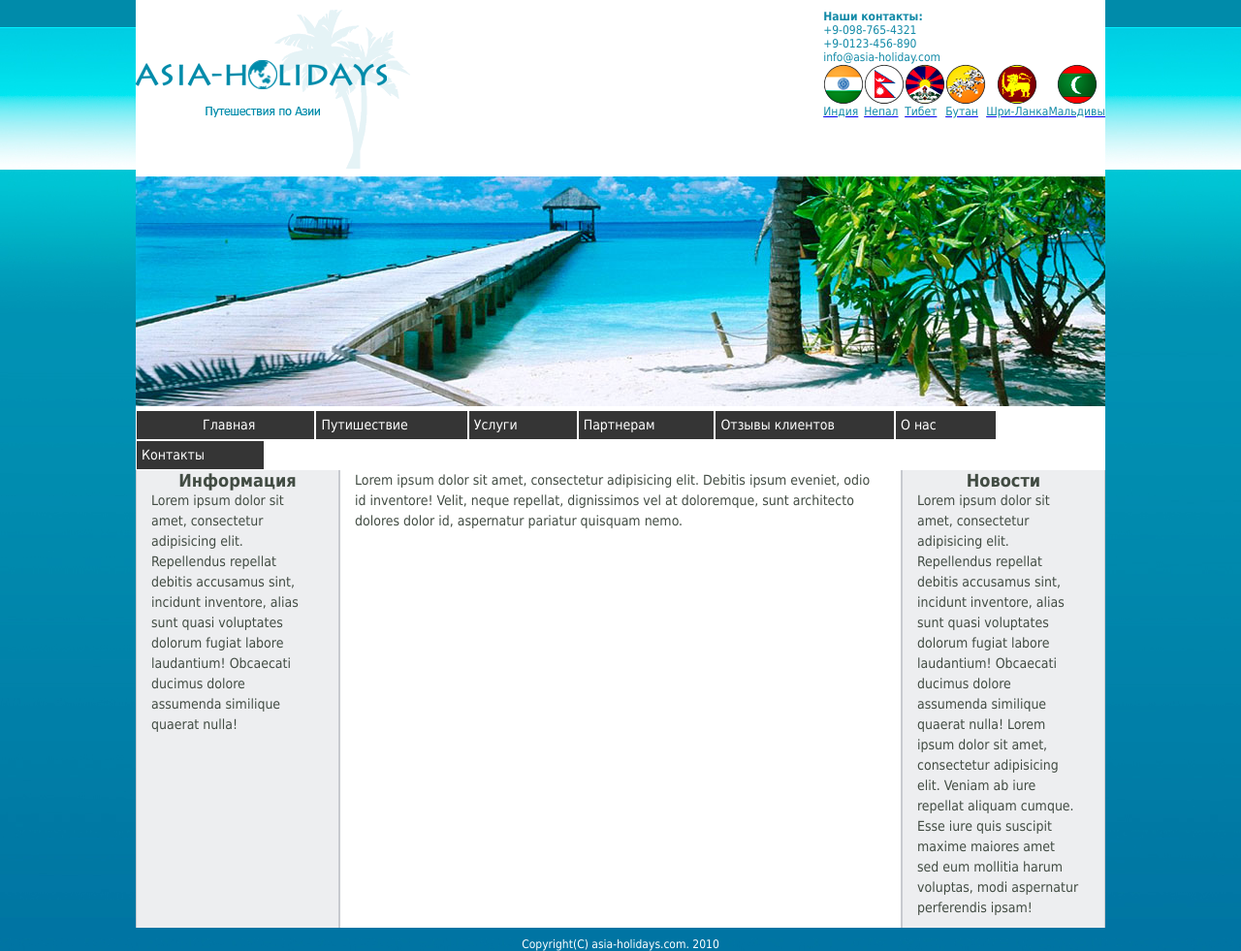
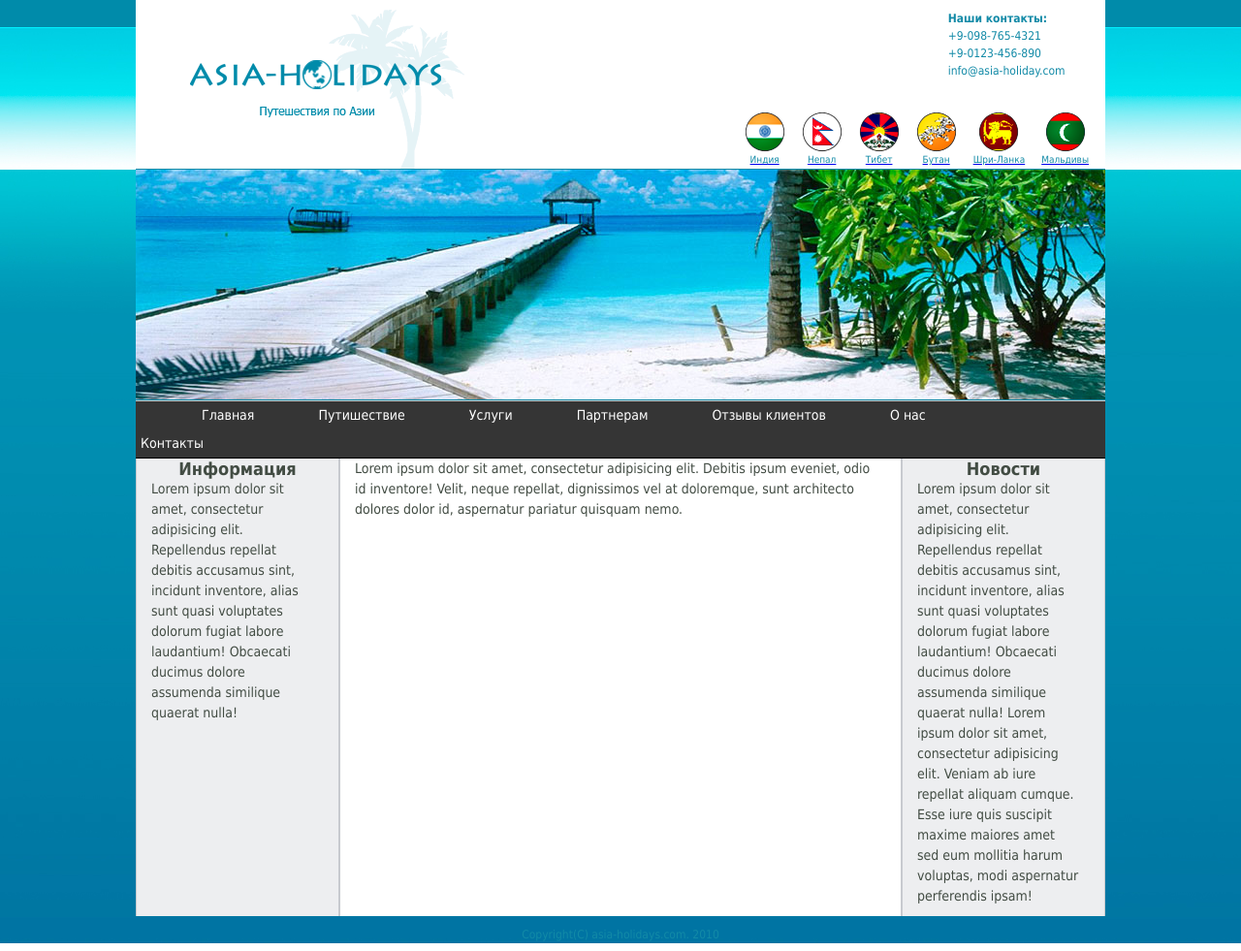
Before and after one commit to nazarr86/hw, a plain HTML site: page lab4/index.html in a window 1280 px wide. Shown: the whole page at 97% size. Drawn offline with Linux system fonts and the light colour scheme.

Commit message:
Added new styles

```diff
--- a/lab4/css/style.css
+++ b/lab4/css/style.css
@@ -14,17 +14,33 @@ body{
 }
 .header{
 	padding-top: 10px;
+	height: 164px;
+}
+.logo{
+	padding-left: 28px;
 }
 .header-right-side{
 	float: right;
 }
+.contact{
+	padding-left: 210px;
+}
 .header-right-side h5, p{
 	font-size: 12px;
 	color: #128aa7;
+	line-height: 1.5;
 }
 .flag-menu li{
 	float: left;
 	list-style: none;
+	padding-right: 17px;
+}
+.flag-menu{
+	padding-top: 33px;
+}
+.flag-menu p{
+	font-size: 10px;
+	text-align: center;
 }
 .flag-menu:after{
 	content: "";
@@ -35,8 +51,18 @@ body{
 	display: block;
 	margin: 0 auto;
 }
+.photo{
+	border-top: 1px solid #128aa7;
+	border-bottom: 1px solid #138aa7;
+	height: 237px;
+}
 .menu>li{
 	float: left;
+}
+.menu{
+	background: #353535;
+	border-top: 1px solid #cacbcb;
+	border-bottom: 1px solid #000000;
 }
 .menu:after{
 	content: "";
@@ -55,9 +81,8 @@ body{
 	padding-left: 5px;
 	padding-right: 61px;
 	color: white;
-	background: #353535;
 	text-decoration: none;
-	border: 1px solid #fff;
+	/*border: 1px solid #fff;*/
 	line-height: 29px;
 	font-size: 14px;
 }
@@ -73,6 +98,12 @@ body{
 }
 .menu li:hover .submenu{
 	display: block;
+	background: #353535;
+	border-bottom: none;
+	border-top: none;
+	padding-right: 20px;
+	box-shadow: 3px 0px 10px 0px #000, -3px 3px 10px 0px #000;
+
 }
 
 /*CONTENT*/
@@ -125,6 +156,6 @@ body{
 .footer p{
 	text-align: center;
 	font-size: 12px;
-	color: #ffffff;
+	color: #128aa7;
 	padding-top: 10px;
 }
--- a/lab4/index.html
+++ b/lab4/index.html
@@ -9,8 +9,8 @@
 	<div class="wrapper">
 		<div class="header">
 			<div class="header-right-side">
-				<h5>Наши контакты:</h5>
-				<p>+9-098-765-4321</br>
+				<h5 class="contact">Наши контакты:</h5>
+				<p class="contact">+9-098-765-4321</br>
 					+9-0123-456-890</br>
 					info@asia-holiday.com
 				</p>
```
